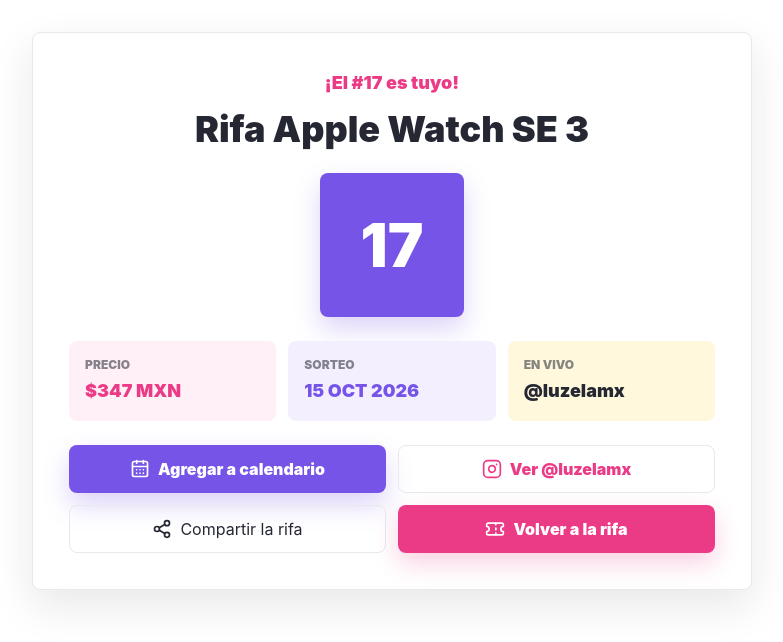
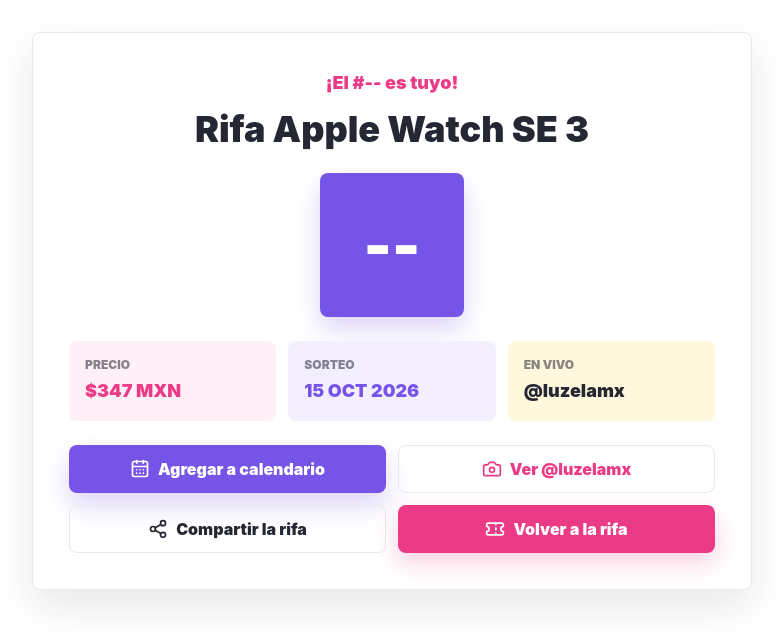
Before and after one commit to smonkeycoin/sofis3dart, a Next.js app: page /prize/success in a window 1280 px wide. Shown: the top 642 px of the page, without its empty margins (248-1031 px from the left). Built offline with nearby package versions, Linux system fonts and the light colour scheme; no server answers.

Commit message:
feat: continue PRIZE raffle landing

```diff
--- a/app/prize/success/page.tsx
+++ b/app/prize/success/page.tsx
@@ -1,20 +1,44 @@
 import Link from "next/link";
-import { CalendarDays, Instagram, Share2, Ticket } from "lucide-react";
+import { CalendarDays, Camera, Share2, Ticket } from "lucide-react";
 import {
   buildGoogleCalendarUrl,
   formatTicketNumber,
   prizeRaffle,
 } from "@/lib/prize";
 
-export default function PrizeSuccessPage() {
-  const ticketNumber = 17;
+type PrizeSuccessPageProps = {
+  searchParams: Promise<{
+    ticket?: string | string[];
+  }>;
+};
+
+function getTicketNumber(ticket?: string | string[]) {
+  const value = Array.isArray(ticket) ? ticket[0] : ticket;
+  const parsed = Number.parseInt(value ?? "", 10);
+
+  if (!Number.isInteger(parsed) || parsed < 1 || parsed > prizeRaffle.totalTickets) {
+    return null;
+  }
+
+  return parsed;
+}
+
+export default async function PrizeSuccessPage({
+  searchParams,
+}: PrizeSuccessPageProps) {
+  const params = await searchParams;
+  const ticketNumber = getTicketNumber(params.ticket);
+  const ticketLabel = ticketNumber ? formatTicketNumber(ticketNumber) : "--";
+  const shareUrl = `https://wa.me/?text=${encodeURIComponent(
+    `Estoy participando en la rifa Apple Watch SE 3 de SOFI'S 3D ART: ${prizeRaffle.canonicalUrl}`,
+  )}`;
 
   return (
     <main className="min-h-screen bg-white px-5 py-8 text-ink">
       <section className="mx-auto grid max-w-[720px] gap-6 rounded-[8px] border border-soft-gray bg-white p-6 text-center shadow-soft sm:p-9">
         <div>
           <p className="text-lg font-black text-brand-pink">
-            ¡El #{formatTicketNumber(ticketNumber)} es tuyo!
+            ¡El #{ticketLabel} es tuyo!
           </p>
           <h1 className="mt-3 text-4xl font-black tracking-normal">
             Rifa Apple Watch SE 3
@@ -22,7 +46,7 @@
         </div>
 
         <div className="mx-auto grid h-36 w-36 place-items-center rounded-[8px] bg-brand-purple text-6xl font-black text-white shadow-purple">
-          {formatTicketNumber(ticketNumber)}
+          {ticketLabel}
         </div>
 
         <dl className="grid gap-3 text-left sm:grid-cols-3">
@@ -62,16 +86,18 @@
             rel="noreferrer"
             target="_blank"
           >
-            <Instagram aria-hidden className="h-5 w-5" />
+            <Camera aria-hidden className="h-5 w-5" />
             Ver @luzelamx
           </a>
-          <button
+          <a
             className="flex h-12 items-center justify-center gap-2 rounded-lg border border-soft-gray px-4 font-black text-ink"
-            type="button"
+            href={shareUrl}
+            rel="noreferrer"
+            target="_blank"
           >
             <Share2 aria-hidden className="h-5 w-5" />
             Compartir la rifa
-          </button>
+          </a>
           <Link
             className="flex h-12 items-center justify-center gap-2 rounded-lg bg-brand-pink px-4 font-black text-white shadow-pink"
             href="/prize"
--- a/components/prize/PrizeLanding.tsx
+++ b/components/prize/PrizeLanding.tsx
@@ -5,13 +5,12 @@
 import { useEffect, useMemo, useState } from "react";
 import {
   CalendarDays,
+  Camera,
   Check,
   Clock3,
   ExternalLink,
   Heart,
-  Instagram,
   LockKeyhole,
-  ShieldCheck,
   Sparkles,
   Star,
   Ticket,
@@ -58,11 +57,17 @@
   };
 }
 
-function CountdownUnit({ label, value }: { label: string; value: number }) {
+function CountdownUnit({
+  label,
+  value,
+}: {
+  label: string;
+  value: number | null;
+}) {
   return (
     <div className="min-w-0 rounded-[8px] bg-white/70 px-3 py-2 text-center shadow-subtle">
       <div className="text-xl font-black leading-none text-ink sm:text-2xl">
-        {value.toString().padStart(2, "0")}
+        {value === null ? "--" : value.toString().padStart(2, "0")}
       </div>
       <div className="mt-1 text-[0.62rem] font-black uppercase text-ink/58">
         {label}
@@ -129,15 +134,21 @@
 
 export function PrizeLanding() {
   const [selectedTicket, setSelectedTicket] = useState<PrizeTicket | null>(null);
-  const [countdown, setCountdown] = useState<Countdown>(() => getCountdown());
+  const [countdown, setCountdown] = useState<Countdown | null>(null);
   const tickets = initialPrizeTickets;
   const availableTickets = getAvailableTicketCount(tickets);
   const googleCalendarUrl = useMemo(() => buildGoogleCalendarUrl(), []);
   const icsHref = useMemo(() => buildIcsHref(), []);
 
   useEffect(() => {
-    const interval = window.setInterval(() => setCountdown(getCountdown()), 1000);
-    return () => window.clearInterval(interval);
+    const updateCountdown = () => setCountdown(getCountdown());
+    const timeout = window.setTimeout(updateCountdown, 0);
+    const interval = window.setInterval(updateCountdown, 1000);
+
+    return () => {
+      window.clearTimeout(timeout);
+      window.clearInterval(interval);
+    };
   }, []);
 
   return (
@@ -212,7 +223,7 @@
               rel="noreferrer"
               target="_blank"
             >
-              <Instagram aria-hidden className="h-7 w-7 text-brand-pink" />
+              <Camera aria-hidden className="h-7 w-7 text-brand-pink" />
               <div>
                 <p className="text-xs font-bold text-ink/65">En vivo por</p>
                 <p className="text-xl font-black text-brand-pink">
@@ -339,10 +350,10 @@
                   ¡Gracias por ser parte de esto! ♡
                 </p>
                 <div className="mt-5 grid max-w-[410px] grid-cols-4 gap-2">
-                  <CountdownUnit label="dias" value={countdown.days} />
-                  <CountdownUnit label="horas" value={countdown.hours} />
-                  <CountdownUnit label="min" value={countdown.minutes} />
-                  <CountdownUnit label="seg" value={countdown.seconds} />
+                  <CountdownUnit label="dias" value={countdown?.days ?? null} />
+                  <CountdownUnit label="horas" value={countdown?.hours ?? null} />
+                  <CountdownUnit label="min" value={countdown?.minutes ?? null} />
+                  <CountdownUnit label="seg" value={countdown?.seconds ?? null} />
                 </div>
               </div>
               <div className="grid grid-cols-3 items-end gap-2">
@@ -392,10 +403,10 @@
                 Sorteo en
               </h2>
               <div className="mt-5 grid grid-cols-2 gap-2">
-                <CountdownUnit label="dias" value={countdown.days} />
-                <CountdownUnit label="horas" value={countdown.hours} />
-                <CountdownUnit label="min" value={countdown.minutes} />
-                <CountdownUnit label="seg" value={countdown.seconds} />
+                <CountdownUnit label="dias" value={countdown?.days ?? null} />
+                <CountdownUnit label="horas" value={countdown?.hours ?? null} />
+                <CountdownUnit label="min" value={countdown?.minutes ?? null} />
+                <CountdownUnit label="seg" value={countdown?.seconds ?? null} />
               </div>
               <div className="mt-5 grid gap-2">
                 <a
```
